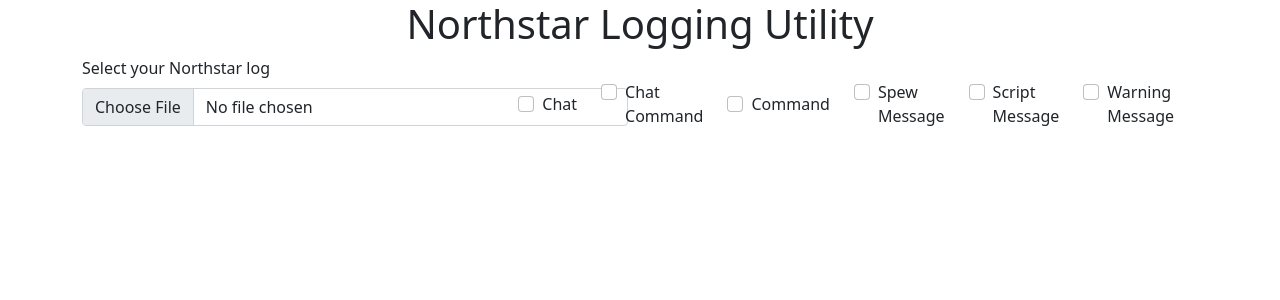
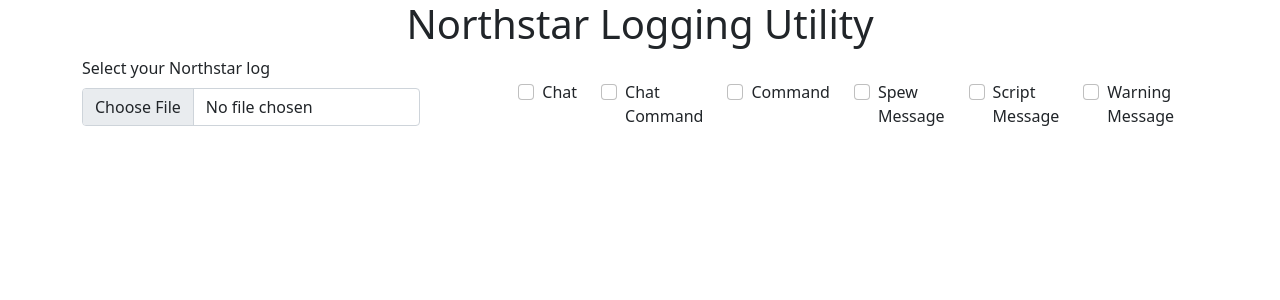
Before and after one commit to taskinoz/Northstar-Logging-Utility, a React (Create React App) app: page / in a window 1280 px wide. Shown: the top 300 px of the page. Built offline with nearby package versions, Linux system fonts and the light colour scheme.

Commit message:
Changed display options

```diff
--- a/src/App.js
+++ b/src/App.js
@@ -82,13 +82,13 @@
           </Col>
         </Row>
         <Row>
-          <Col>
+          <Col className='d-flex'>
             <Form.Group controlId="formFile" className="mb-3">
               <Form.Label>Select your Northstar log</Form.Label>
               <Form.Control type="file" onChange={e => getFile(e)} />
             </Form.Group>
           </Col>
-          <Col md={6} className="d-flex align-items-center justify-content-end">
+          <Col md={6} className="d-flex justify-content-end">
             <Form.Check
               className="p-4"
               type="checkbox"
```
